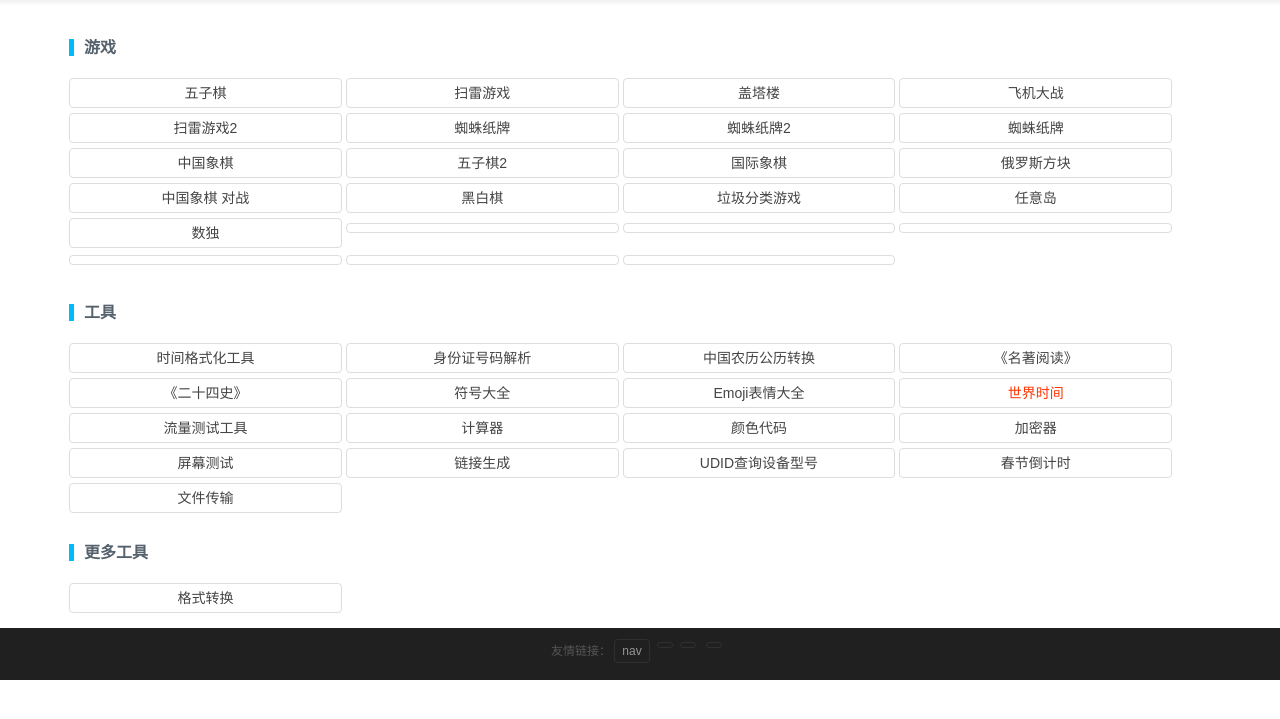
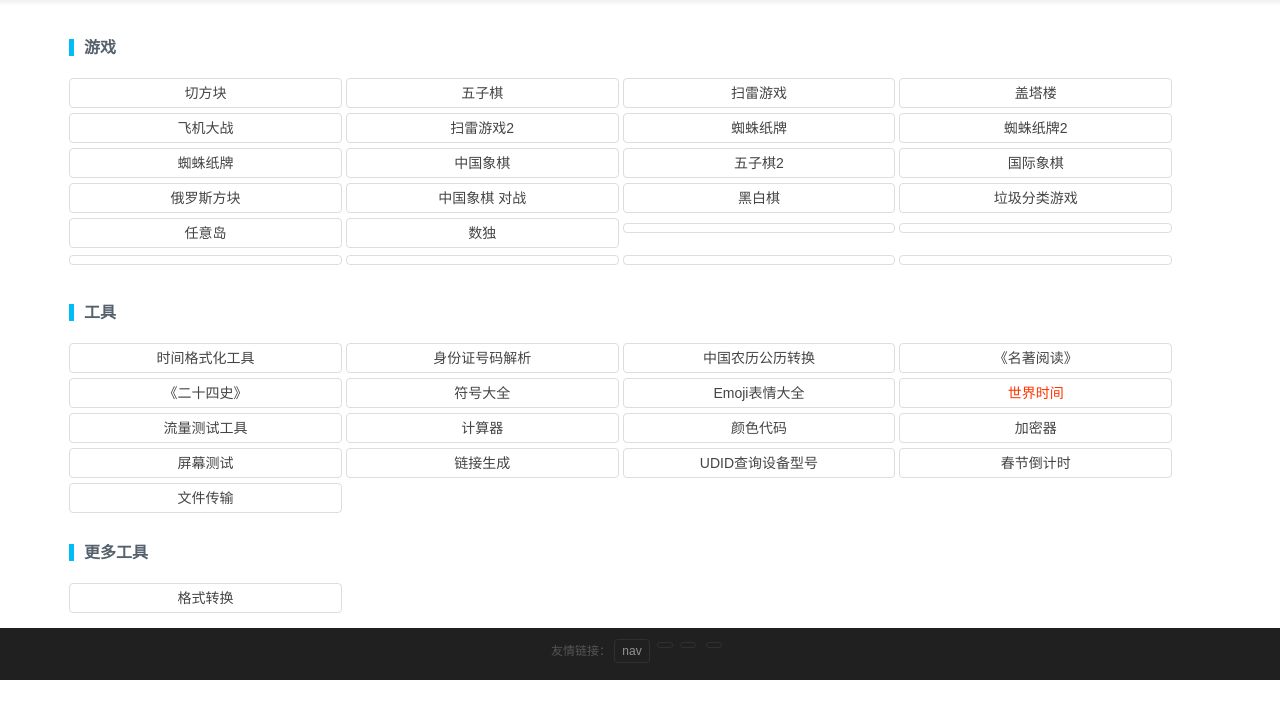
Before and after one commit to webvcd/dh, a plain HTML site: page index.html in a window 1280 px wide. Shown: the part 57-776 px from the top of the page. Drawn offline with nearby package versions, Linux system fonts and the light colour scheme; a script that the page names is missing.

Commit message:
Update index.html

```diff
--- a/index.html
+++ b/index.html
@@ -40,6 +40,7 @@
         <div class="col-md-12 footer-nav">
             <ul class="list-inline list-inline-bg">
                 <h3><span>游戏</span></h3>
+		     <li><span></span><a href="https://22g.top/yx/qfk/" target="_blank">切方块</a></li>
                  <li><span></span><a href="https://22g.top/wzq/" target="_blank">五子棋</a></li>
 				 <li><span></span><a href="https://22g.top/slyx/" target="_blank">扫雷游戏</a></li>
 		     <li><span></span><a href="https://22g.top/yx/gaitalou/" target="_blank">盖塔楼</a></li>
```
